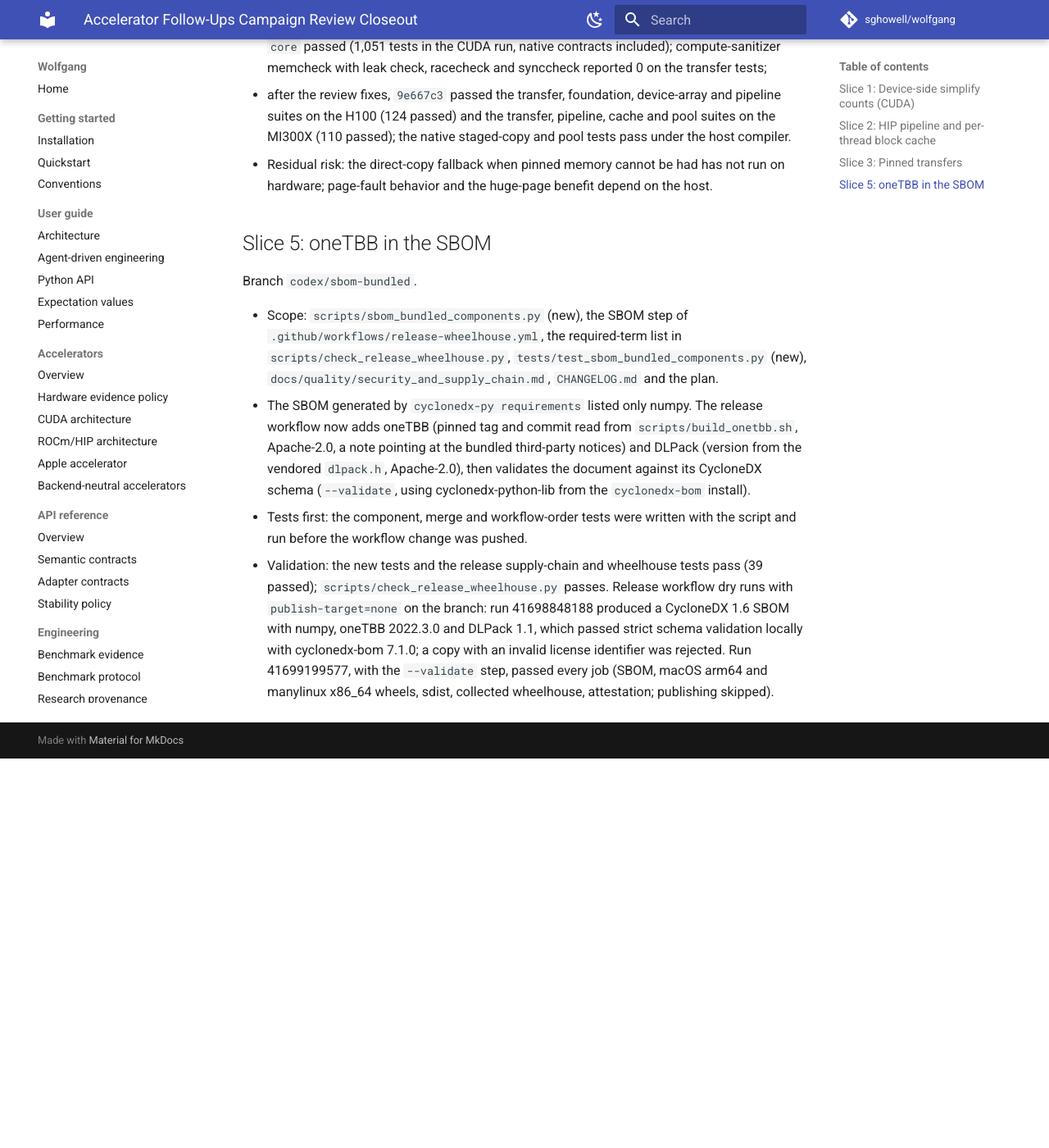
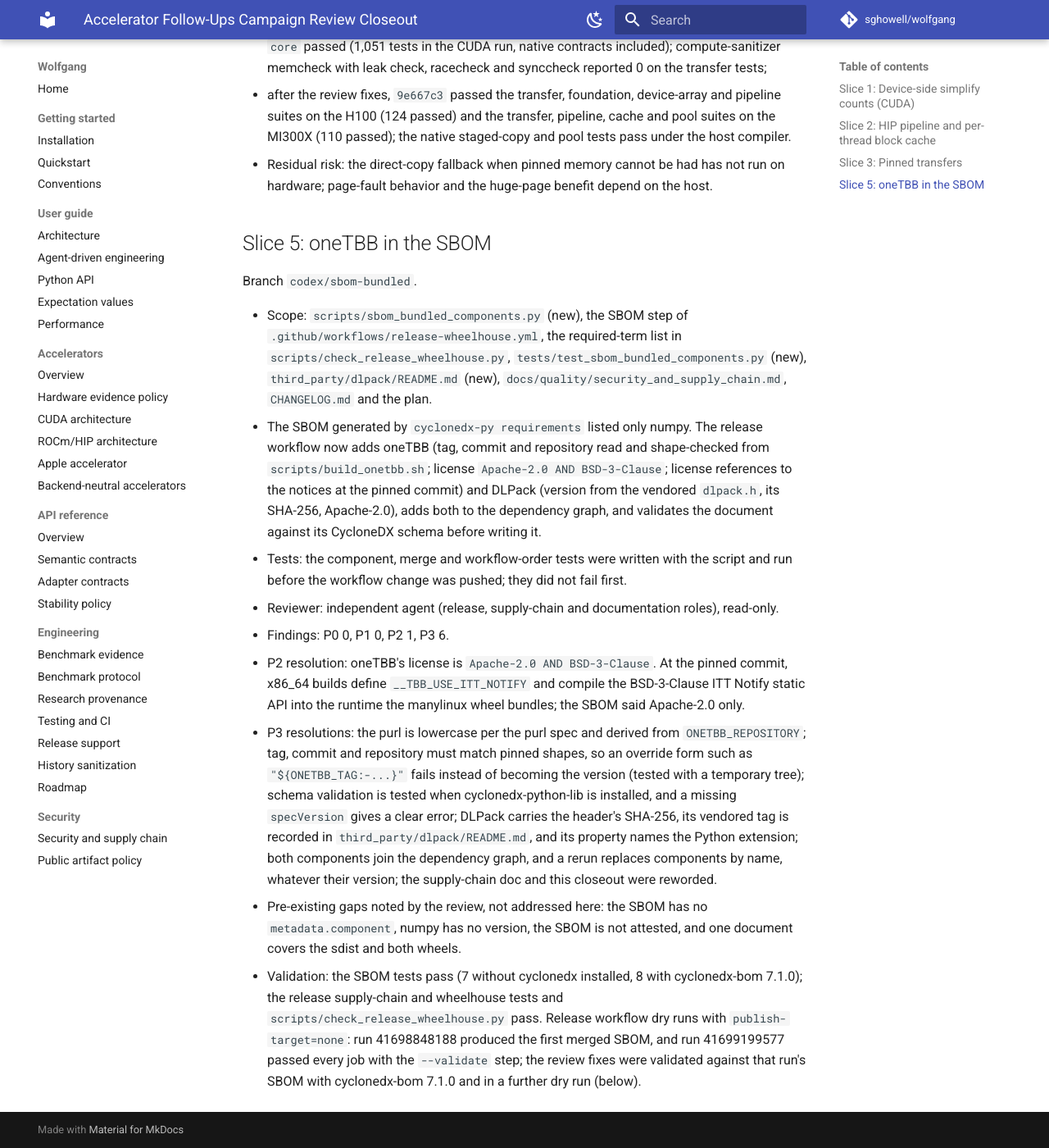
Before and after one commit to sghowell/wolfgang, an MkDocs documentation site: the page built from docs/reviews/accelerator_followups_campaign_2026-11-03.md, in a window 1280 px wide and 1400 px high, scrolled down 4638 px. Shown: the whole window at 82% size. Built offline with MkDocs 1.6.1 and Material for MkDocs 9.7.7, drawn with Linux system fonts in a browser that asks for light colours; comment, search, counter and statistics services are not loaded; before the commit the page ends 5563 px from its top, so only the background shows below that.

Commit message:
address review: oneTBB license includes BSD-3-Clause ITT Notify, canonical purl, pinned-shape checks, DLPack hash and provenance, dependency graph

```diff
--- a/docs/reviews/accelerator_followups_campaign_2026-11-03.md
+++ b/docs/reviews/accelerator_followups_campaign_2026-11-03.md
@@ -208,22 +208,42 @@
 - Scope: `scripts/sbom_bundled_components.py` (new), the SBOM step of
   `.github/workflows/release-wheelhouse.yml`, the required-term list in
   `scripts/check_release_wheelhouse.py`, `tests/test_sbom_bundled_components.py`
-  (new), `docs/quality/security_and_supply_chain.md`, `CHANGELOG.md` and the
-  plan.
+  (new), `third_party/dlpack/README.md` (new),
+  `docs/quality/security_and_supply_chain.md`, `CHANGELOG.md` and the plan.
 - The SBOM generated by `cyclonedx-py requirements` listed only numpy. The
-  release workflow now adds oneTBB (pinned tag and commit read from
-  `scripts/build_onetbb.sh`, Apache-2.0, a note pointing at the bundled
-  third-party notices) and DLPack (version from the vendored `dlpack.h`,
-  Apache-2.0), then validates the document against its CycloneDX schema
-  (`--validate`, using cyclonedx-python-lib from the `cyclonedx-bom` install).
-- Tests first: the component, merge and workflow-order tests were written with
-  the script and run before the workflow change was pushed.
-- Validation: the new tests and the release supply-chain and wheelhouse tests
-  pass (39 passed); `scripts/check_release_wheelhouse.py` passes. Release
-  workflow dry runs with `publish-target=none` on the branch: run
-  41698848188 produced a CycloneDX 1.6 SBOM with numpy, oneTBB 2022.3.0 and
-  DLPack 1.1, which passed strict schema validation locally with
-  cyclonedx-bom 7.1.0; a copy with an invalid license identifier was rejected.
-  Run 41699199577, with the `--validate` step, passed every job (SBOM,
-  macOS arm64 and manylinux x86_64 wheels, sdist, collected wheelhouse,
-  attestation; publishing skipped).
+  release workflow now adds oneTBB (tag, commit and repository read and
+  shape-checked from `scripts/build_onetbb.sh`; license
+  `Apache-2.0 AND BSD-3-Clause`; license references to the notices at the
+  pinned commit) and DLPack (version from the vendored `dlpack.h`, its
+  SHA-256, Apache-2.0), adds both to the dependency graph, and validates the
+  document against its CycloneDX schema before writing it.
+- Tests: the component, merge and workflow-order tests were written with the
+  script and run before the workflow change was pushed; they did not fail
+  first.
+- Reviewer: independent agent (release, supply-chain and documentation
+  roles), read-only.
+- Findings: P0 0, P1 0, P2 1, P3 6.
+- P2 resolution: oneTBB's license is `Apache-2.0 AND BSD-3-Clause`. At the
+  pinned commit, x86_64 builds define `__TBB_USE_ITT_NOTIFY` and compile the
+  BSD-3-Clause ITT Notify static API into the runtime the manylinux wheel
+  bundles; the SBOM said Apache-2.0 only.
+- P3 resolutions: the purl is lowercase per the purl spec and derived from
+  `ONETBB_REPOSITORY`; tag, commit and repository must match pinned shapes, so
+  an override form such as `"${ONETBB_TAG:-...}"` fails instead of becoming
+  the version (tested with a temporary tree); schema validation is tested
+  when cyclonedx-python-lib is installed, and a missing `specVersion` gives a
+  clear error; DLPack carries the header's SHA-256, its vendored tag is
+  recorded in `third_party/dlpack/README.md`, and its property names the
+  Python extension; both components join the dependency graph, and a rerun
+  replaces components by name, whatever their version; the supply-chain doc
+  and this closeout were reworded.
+- Pre-existing gaps noted by the review, not addressed here: the SBOM has no
+  `metadata.component`, numpy has no version, the SBOM is not attested, and
+  one document covers the sdist and both wheels.
+- Validation: the SBOM tests pass (7 without cyclonedx installed, 8 with
+  cyclonedx-bom 7.1.0); the release supply-chain and wheelhouse tests and
+  `scripts/check_release_wheelhouse.py` pass. Release workflow dry runs with
+  `publish-target=none`: run 41698848188 produced the first merged SBOM, and
+  run 41699199577 passed every job with the `--validate` step; the review
+  fixes were validated against that run's SBOM with cyclonedx-bom 7.1.0 and
+  in a further dry run (below).
```
Also changed, not shown: CHANGELOG.md (+4 -2 lines), docs/plans/accelerator_followups_campaign_plan.md (+2 -2 lines), docs/quality/security_and_supply_chain.md (+8 -6 lines), 3 other files.
